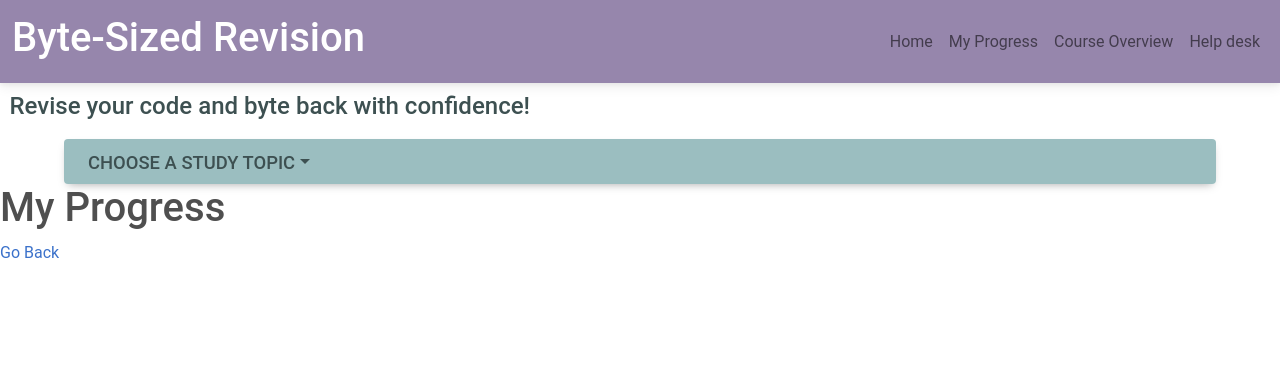
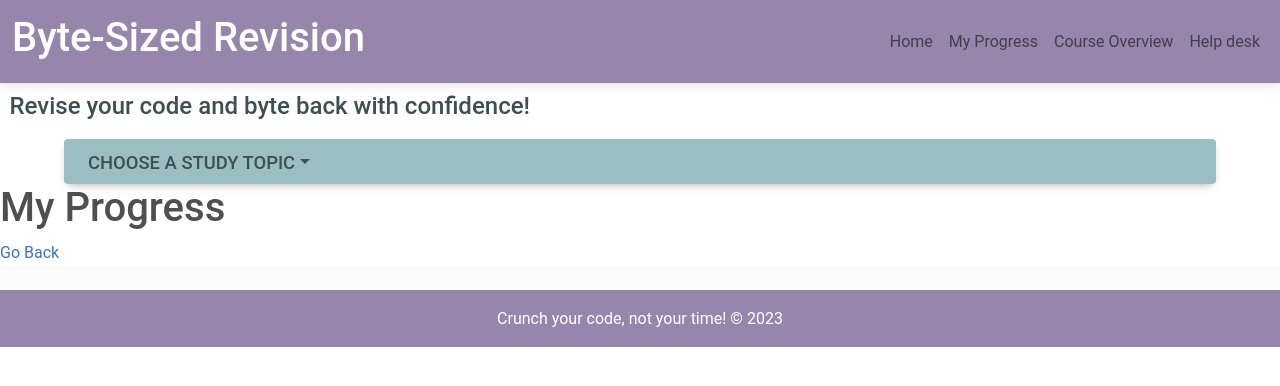
Before and after one commit to attrill20/CodeCrunchProjectWeek, a React (Create React App) app in the folder study-app/: page /#/progress in a window 1280 px wide. Shown: the top 386 px of the page. Built offline with nearby package versions, Linux system fonts and the light colour scheme.

Commit message:
added footer

```diff
--- a/study-app/src/App/App.js
+++ b/study-app/src/App/App.js
@@ -3,6 +3,7 @@ import './App.css';
 import List from '../List/List';
 import DropDown from '../DropDown/DropDown';
 import Header from '../Header/Header';
+import Footer from '../Footer/Footer';
 import { HashRouter, Route, Routes } from 'react-router-dom';
 import ProgressPage from '../ProgressPage/ProgressPage';
 
@@ -88,6 +89,7 @@ return (
         <Route path="/:topic" element={<List content={content[selectedTopic]} />} />
       </Routes>
     </HashRouter>
+    <Footer />
   </div>
 );
 }
--- /dev/null
+++ b/study-app/src/Footer/Footer.js
@@ -0,0 +1,75 @@
+import React from 'react';
+
+const Footer = () => {
+    return (
+<footer className="bg-light text-center text-white" style={{"position":"relative", "bottom": "0"}}>
+
+  <div className="container p-4 pb-0">
+
+    {/* <section className="mb-4">
+
+      <a
+        className="btn text-white btn-floating m-1"
+        // style="background-color: #3b5998;"
+        href="#!"
+        role="button"
+        ><i className="fab fa-facebook-f"></i
+      ></a>
+
+
+      <a
+        className="btn text-white btn-floating m-1"
+        // style="background-color: #55acee;"
+        href="#!"
+        role="button"
+        ><i className="fab fa-twitter"></i
+      ></a>
+
+
+      <a
+        className="btn text-white btn-floating m-1"
+        // style="background-color: #dd4b39;"
+        href="#!"
+        role="button"
+        ><i className="fab fa-google"></i
+      ></a>
+
+      <a
+        className="btn text-white btn-floating m-1"
+        // style="background-color: #ac2bac;"
+        href="#!"
+        role="button"
+        ><i className="fab fa-instagram"></i
+      ></a>
+
+
+      <a
+        className="btn text-white btn-floating m-1"
+        // style="background-color: #0082ca;"
+        href="#!"
+        role="button"
+        ><i className="fab fa-linkedin-in"></i
+      ></a>
+
+      <a
+        className="btn text-white btn-floating m-1"
+        style={{"background-color": "#333333"}}
+        href="#!"
+        role="button"
+        ><i className="fab fa-github"></i
+      ></a>
+    </section> */}
+
+  </div>
+
+
+
+  <div className="text-center p-3" style={{"background-color": "#9686AC"}}>
+    Crunch your code, not your time!    © 2023
+  </div>
+
+</footer>
+);
+};
+
+export default Footer;
```
